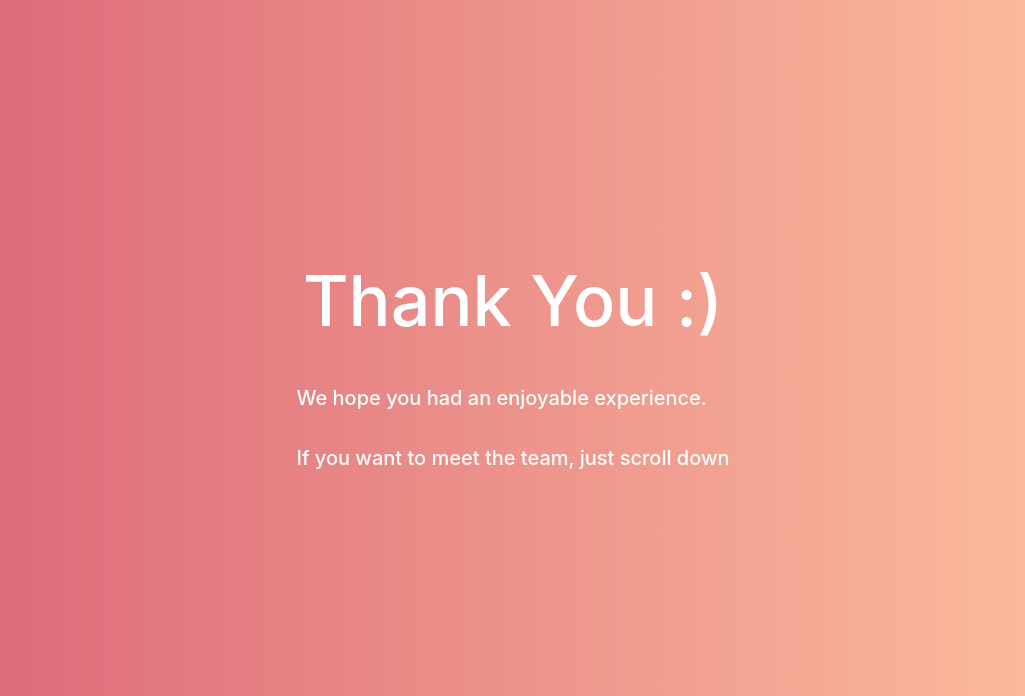
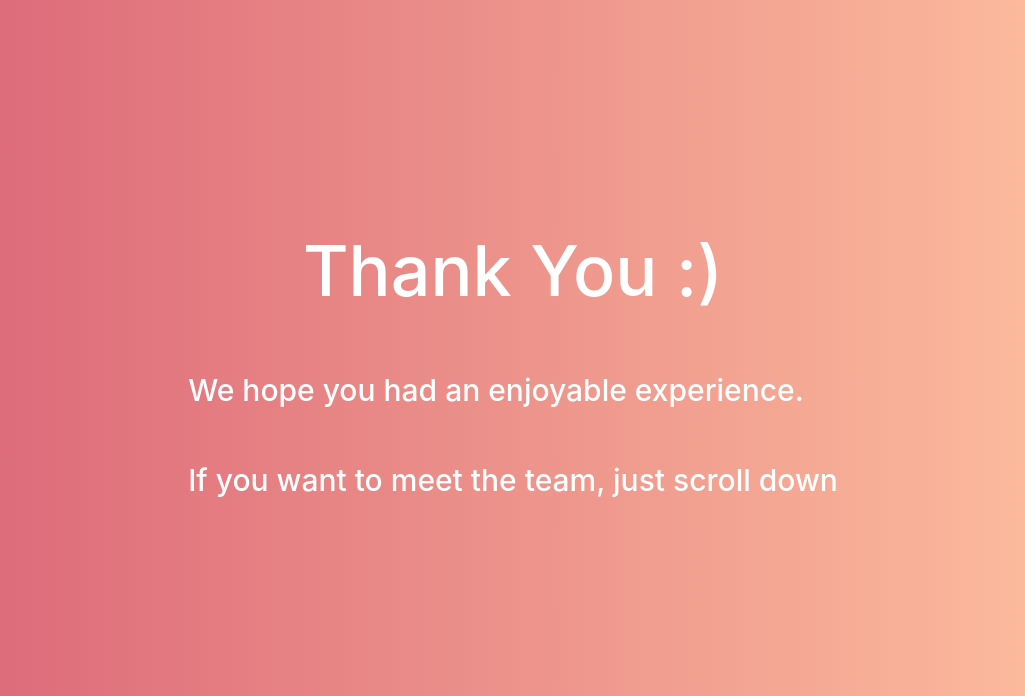
Before and after one commit to ayushjain1144/MSP-Recruitment-Web-Portal, a Django app: page /logout/ in a window 1280 px wide. Shown: the part 76-772 px from the top of the page, without its empty margins (127-1152 px from the left). Run offline with Django 3.2, Linux system fonts and the light colour scheme; some libraries are stand-ins or nearby versions.

Commit message:
Update thankYou.html

```diff
--- a/test_portal/templates/test_portal/thankYou.html
+++ b/test_portal/templates/test_portal/thankYou.html
@@ -88,7 +88,7 @@
     <div class="thankYouDeck">
       <div class="thankYouCircle">
         <span class="text">Thank You :)</span>
-        <span class="text" style="font-size: 20px">
+        <span class="text" style="font-size: 30px">
           <br>
           We hope you had an enjoyable experience.
           <br>
```
